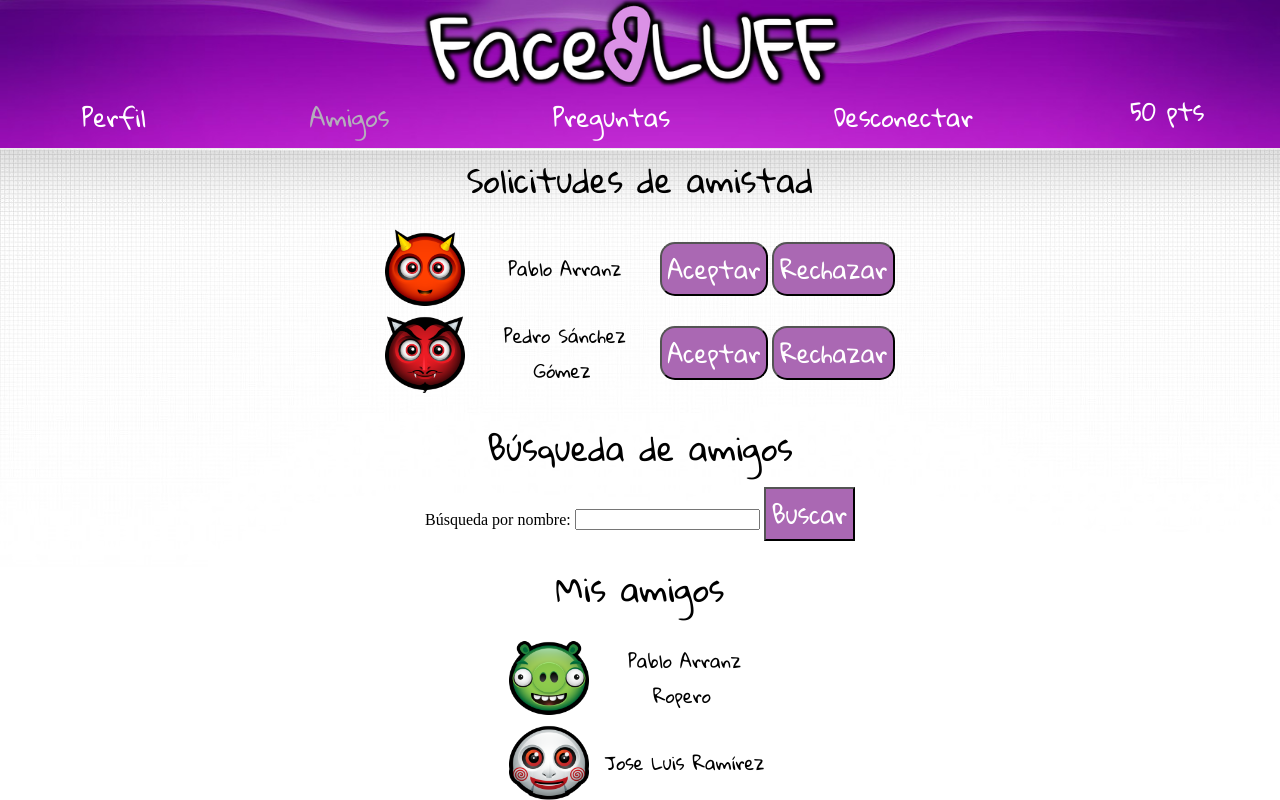
After one commit to arranzropablo/PracticasAW, a web app: file Practica1/friends.html in a window 1280 px wide. The commit adds this page. Run offline with its HTML, style and script files only (its server is not run), Linux system fonts and the light colour scheme.

Commit message:
added new view templates

```diff
--- /dev/null
+++ b/Practica1/css/style-friends.css
@@ -0,0 +1,42 @@
+.request_table, .friend_table {
+	margin-top: 15px;
+	display:flex;
+	justify-content: space-around;
+	flex-direction: column;
+	align-items: center;
+
+}
+
+table {
+	text-align: center;
+	margin-bottom: 20px;
+}
+
+.friend_search {
+	display: flex;
+	flex-direction: column;
+	align-items: center;
+	flex-wrap: nowrap;
+}
+
+.friend_image {
+	width: 80px;
+}
+
+.friend_search_form {
+	display: flex;
+    justify-content: space-around;
+    flex-direction: row;
+    align-items: center;
+}
+
+.name {
+	padding-left: 3%;
+	color:black;
+}
+
+a[href="friends.html"]{
+    color: #b4aebb;
+    cursor: default;
+    pointer-events: none;
+}
--- a/Practica1/css/style.css
+++ b/Practica1/css/style.css
@@ -55,7 +55,7 @@ a:hover {
     align-items: center;
 }
 
-#section-message {
+.section-message {
     text-align: center;
     font-size: xx-large;
     font-family: GloriaHallelujah;
@@ -85,3 +85,20 @@ a:hover {
 .submit:hover {
     background-color: #FF00B3;
 }
+
+.profile_buttons {
+    background-color: #AA68B3;
+    color: white;
+    font-size: x-large;
+    font-family: GloriaHallelujah;
+    border-radius: 15px;
+}
+
+.profile_buttons:hover {
+    background-color: #FF00B3;
+}
+
+.profile_name, .friend_name {
+    font-family: GloriaHallelujah;
+    font-size: large;
+}
--- /dev/null
+++ b/Practica1/friends.html
@@ -0,0 +1,72 @@
+<html lang="es">
+
+<head>
+    <title>Amigos: FaceBluff</title>
+    <meta charset="utf-8" />
+    <link rel="icon" type="image/x-icon" href="img/favicon.ico" />
+    <link href="css/style.css" rel="stylesheet" type="text/css" media="screen">
+    <link href="css/style-friends.css" rel="stylesheet" type="text/css" media="screen">
+</head>
+
+<body>
+	<div class="header">
+        <img id="app-image" src="img/logo.png" alt="FaceBluff-logo">
+        <div class="options-user">
+            <a href="profile.html"> Perfil</a>
+            <a href="friends.html"> Amigos </a>
+            <a href="#"> Preguntas </a>
+            <a href="index.html"> Desconectar </a>
+            <!--Dinamico-->
+            <span> 50 pts </span>
+            <!--Acaba dinamico-->
+        </div>
+    </div>
+    <div class="body-content">
+        <div class="section-message">Solicitudes de amistad</div>
+        <!--Dinamico Aquí se muestran las solicitudes de amistad-->
+        <div class="request_table">
+            <table>
+                <tr>
+                    <td><img class="friend_image" src="icons/Devil-01.png" alt="Friend_image"></td>
+                    <td><a class="friend_name name" href="#"> Pablo Arranz </a></td>
+                    <td><button class="profile_buttons" onclick = "location='#'">Aceptar</button></td>
+                    <td><button class="profile_buttons" onclick = "location='#'">Rechazar</button></td>
+                </tr>
+                <tr>
+                    <td><img class="friend_image" src="icons/Diablo-01.png" alt="Friend_image"></td>
+                    <td><a class="friend_name name" href="#"> Pedro Sánchez Gómez </a></td>
+                    <td><button class="profile_buttons" onclick = "location='#'">Aceptar</button></td>
+                    <td><button class="profile_buttons" onclick = "location='#'">Rechazar</button></td>
+                </tr>
+            </table>
+        </div>
+        <!--Acaba dinamico-->
+        <div class="section-message">Búsqueda de amigos</div>
+        <div class="friend_search">
+            <form action="#" method="post" id="friend_search_form">
+                    <label for="email">Búsqueda por nombre:</label></td>
+                    <input type="text" name="email"></td>
+                    <input class="submit" type="submit" value="Buscar">
+            </form>
+        </div>
+
+        <div class="section-message">Mis amigos</div>
+        <!--Dinamico aqui se muestran los amigos-->
+        <div class="friend_table">
+            <table>
+                <tr>
+                    <td><img class="friend_image" src="icons/Minion Pig-01.png" alt="Friend_image"></td>
+                    <td><a class="friend_name name" href="#"> Pablo Arranz Ropero </a></td>
+                </tr>
+                <tr>
+                    <td><img class="friend_image" src="icons/Jigsaw-01.png" alt="Friend_image"></td>
+                    <td><a class="friend_name name" href="#"> Jose Luis Ramírez </a></td>
+                </tr>
+            </table>
+        </div>
+        <!--Acaba dinamico-->
+        </div>
+    </div>
+</body>
+
+</html>
--- a/Practica1/index.html
+++ b/Practica1/index.html
@@ -18,7 +18,7 @@
     </div>
     <div class="body-content">
         <div class="content">
-            <div id="section-message">Entrar</div>
+            <div class="section-message">Entrar</div>
             <div class="section-box">
                 <form action="#" method="post" id="section-form">
                     <table>
--- a/Practica1/registro.html
+++ b/Practica1/registro.html
@@ -18,7 +18,7 @@
     </div>
     <div class="body-content">
         <div class="content">
-            <div id="section-message">Registro</div>
+            <div class="section-message">Registro</div>
             <div class="section-box">
                 <form action="#" method="post" id="section-form">
                     <table>
```
Also changed, not shown: Practica1/css/style-profile.css (added, +28 -0 lines), Practica1/css/style-search.css (added, +15 -0 lines), Practica1/profile.html (added, +48 -0 lines), Practica1/search.html (added, +45 -0 lines).
